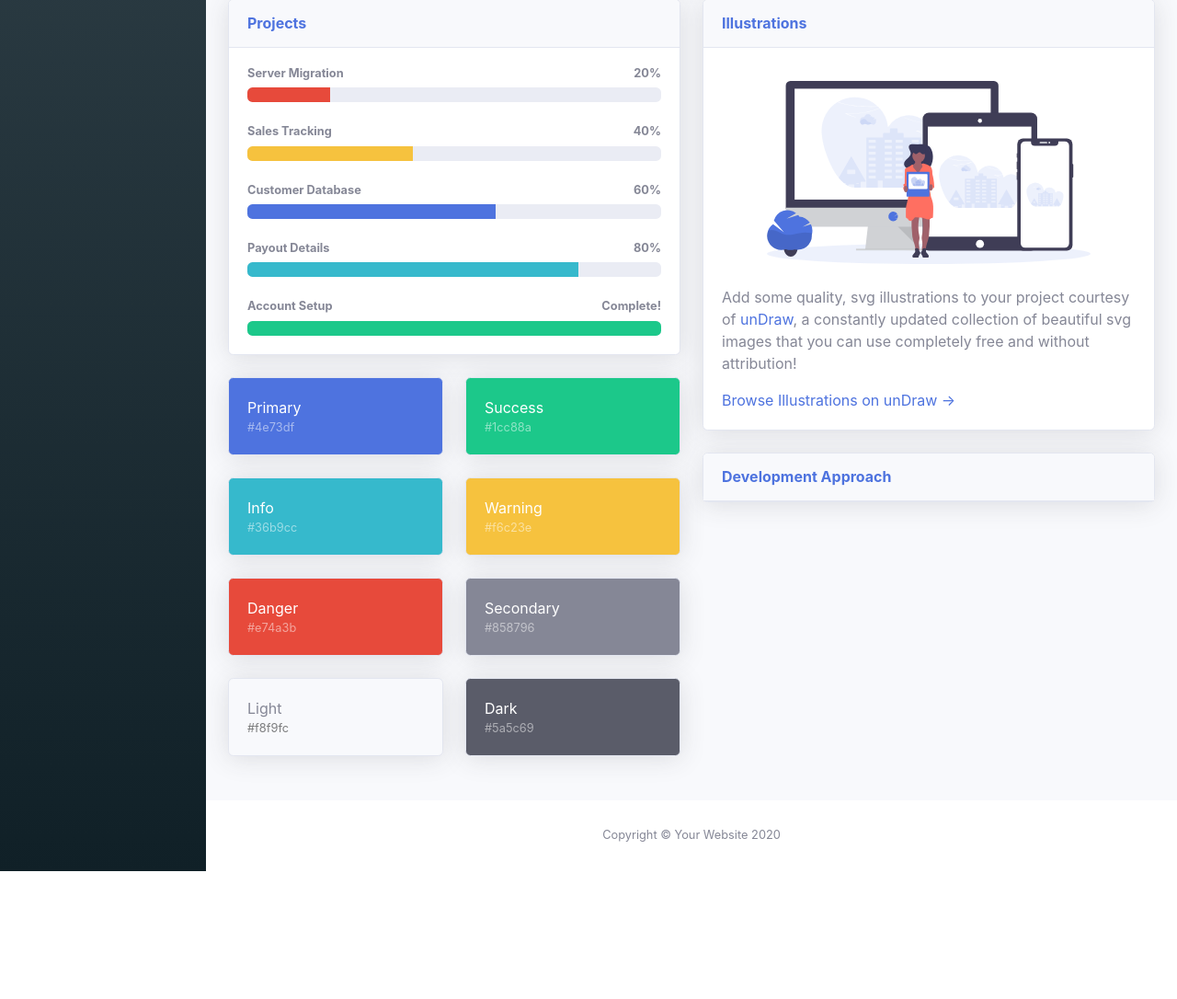
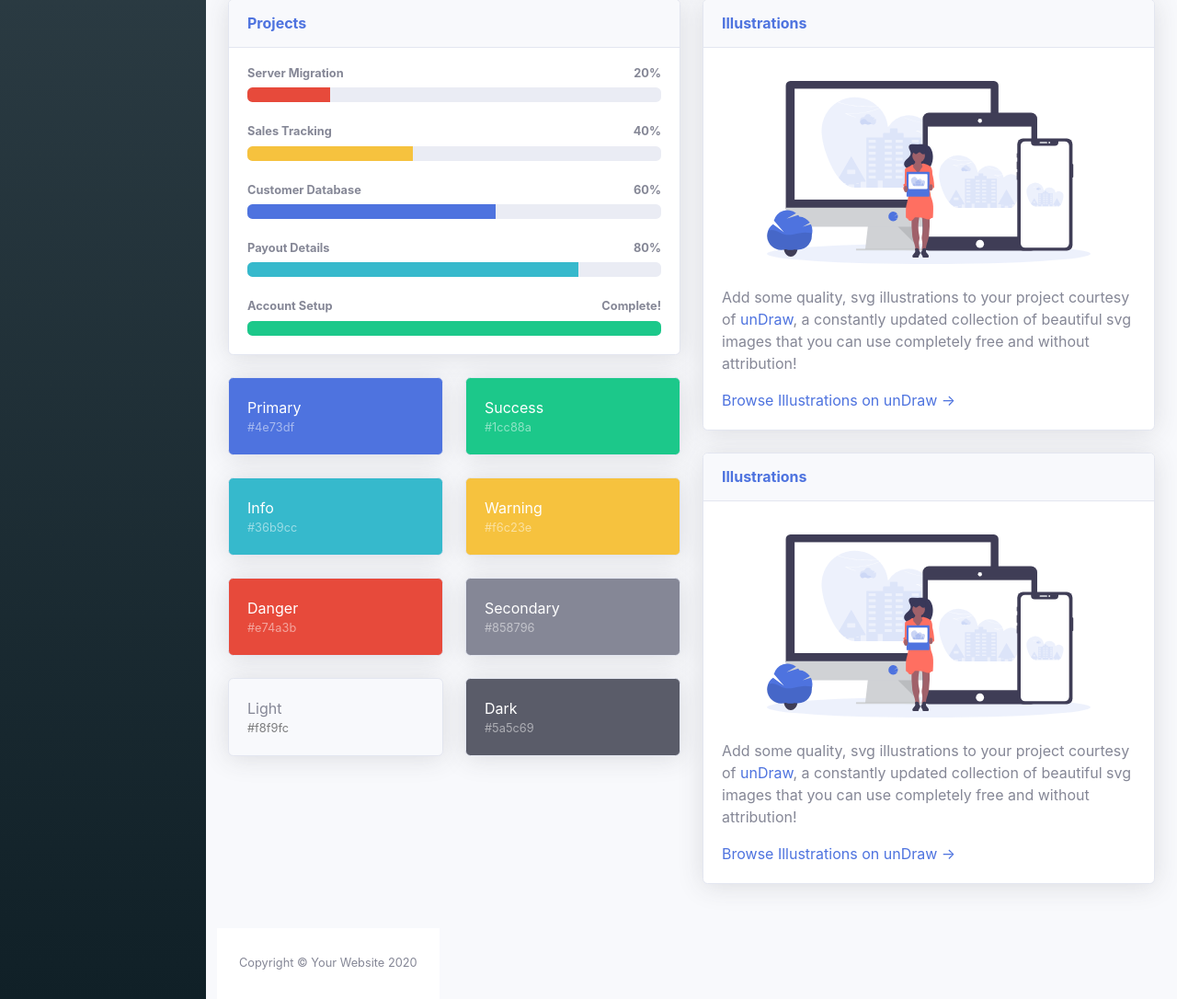
Before and after one commit to 6132283/Smoky, a Django app: page / in a window 1280 px wide. Shown: the part 718-1804 px from the top of the page at 92% size. Before the commit the page ends 1665 px from the top, so only its background shows below. Run offline with Django 3.2, Linux system fonts and the light colour scheme; some libraries are stand-ins or nearby versions.

Commit message:
removed plotly graph demo

```diff
--- a/templates/Smoky/hello_world.html
+++ b/templates/Smoky/hello_world.html
@@ -18,7 +18,6 @@
 
   <!-- Custom styles for this template-->
   <link href="{% static 'css/sb-admin-2.min.css' %}" rel="stylesheet">
-    <script src="https://cdn.plot.ly/plotly-latest.min.js"></script>
 
 </head>
 
@@ -616,43 +615,18 @@
               </div>
 
               <!-- Approach -->
-              <div class="card shadow mb-4">
+               <div class="card shadow mb-4">
                 <div class="card-header py-3">
-                  <h6 class="m-0 font-weight-bold text-primary">Development Approach</h6>
+                  <h6 class="m-0 font-weight-bold text-primary">Illustrations</h6>
                 </div>
-                    <div id = "chart"></div>
-                     <script>
-
-                        function getData(){
-                        return Math.random();
-                         }
-
-                         Plotly.plot('chart',[{
-                             y:[getData()],
-                             type:'line'
-                         }]);
-
-            var cnt = 0;
-            setInterval(function(){
-                Plotly.extendTraces('chart',{ y:[[getData()]]}, [0]);
-                cnt++;
-                if(cnt > 100) {
-                    Plotly.relayout('chart',{
-                        xaxis: {
-                            range: [cnt-100,cnt]
-                        }
-                    });
-                }
-            },15);
-
-                     </script>
-              </div>
-
-
+                <div class="card-body">
+                  <div class="text-center">
+                    <img class="img-fluid px-3 px-sm-4 mt-3 mb-4" style="width: 25rem;" src="{% static 'img/undraw_posting_photo.svg' %}" alt="">
+                  </div>
+                  <p>Add some quality, svg illustrations to your project courtesy of <a target="_blank" rel="nofollow" href="https://undraw.co/">unDraw</a>, a constantly updated collection of beautiful svg images that you can use completely free and without attribution!</p>
+                  <a target="_blank" rel="nofollow" href="https://undraw.co/">Browse Illustrations on unDraw &rarr;</a>
+                </div>
             </div>
-          </div>
-
-        </div>
         <!-- /.container-fluid -->
 
       </div>
```
